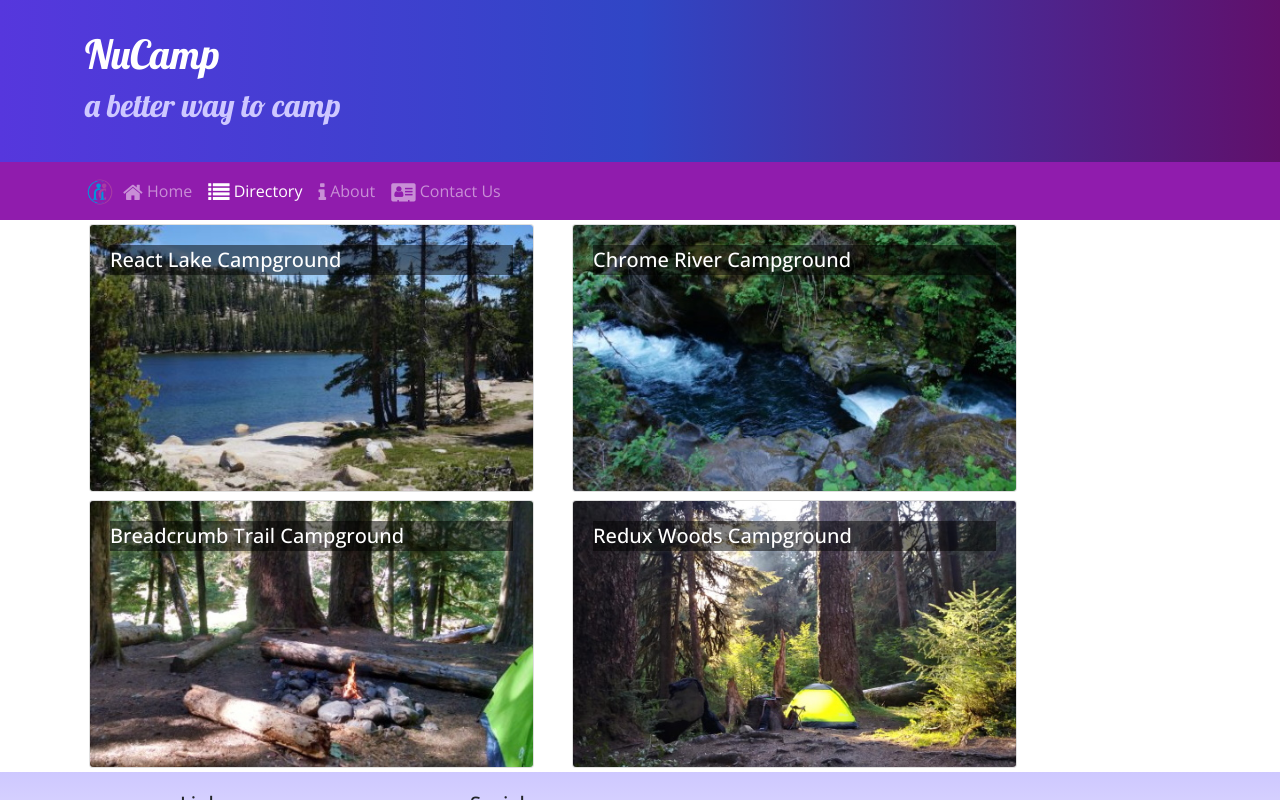
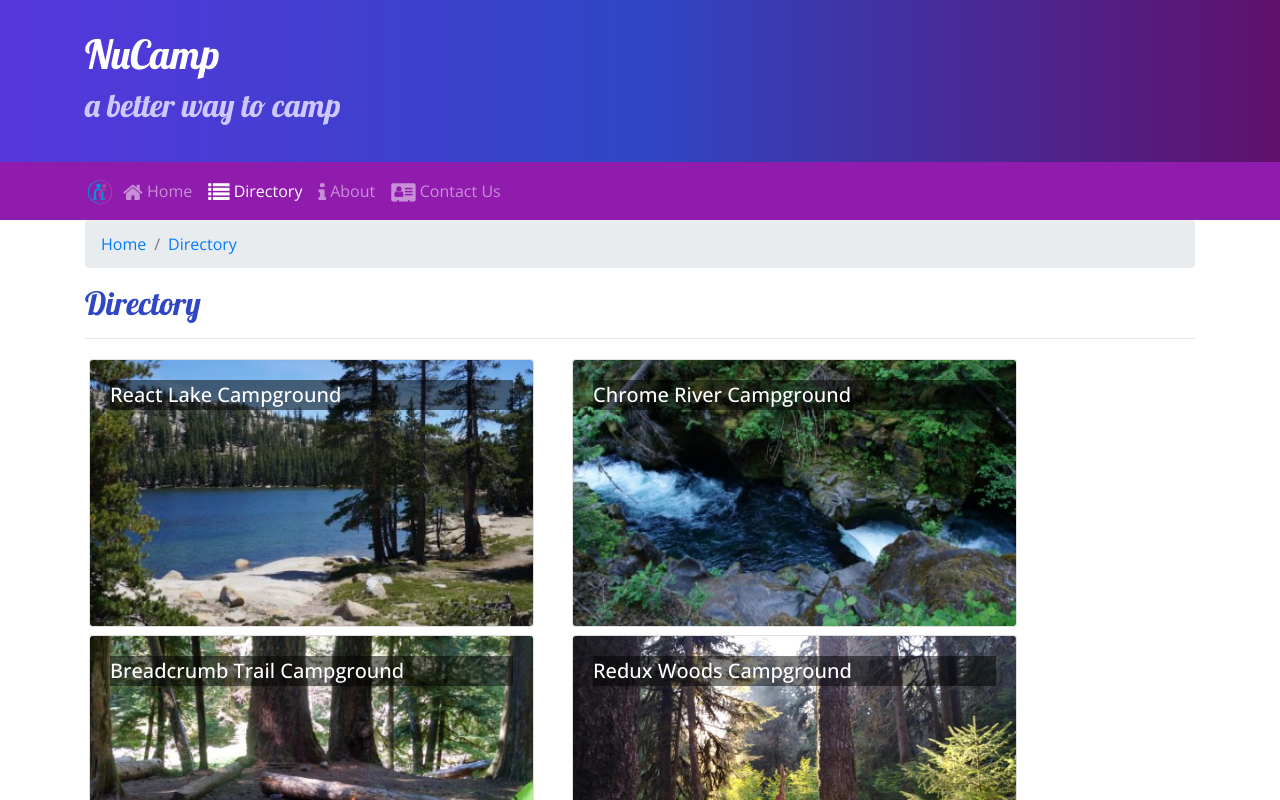
Before and after one commit to marcusedralin/React, a React (Create React App) app: page /directory in a window 1280 px wide. Shown: the top 800 px of the page. Built offline with nearby package versions, Linux system fonts and the light colour scheme.

Commit message:
Breadcrumbs

```diff
--- a/src/components/CampsiteInfoComponent.js
+++ b/src/components/CampsiteInfoComponent.js
@@ -1,5 +1,7 @@
 import React from 'react';
 import { Card, CardImg, CardText, CardBody, CardTitle } from 'reactstrap';
+import { Breadcrumb, BreadcrumbItem } from 'reactstrap';
+import { Link } from 'react-router-dom';
 
 
 
@@ -27,7 +29,6 @@
                 <Card>
                     <CardImg top src ={campsite.image} alt ={campsite.name} />
                     <CardBody>
-                        <CardTitle>{campsite.name}</CardTitle>
                         <CardText>{campsite.description}</CardText>
                     </CardBody>
                 </Card>
@@ -39,6 +40,20 @@
         if(props.campsite) {
             return(
                 <div className = "container">
+                    <div className="row">
+                <div className="col">
+                <Breadcrumb>
+                        <BreadcrumbItem>
+                            <Link to="/directory">Directory</Link>
+                        </BreadcrumbItem>
+                        <BreadcrumbItem>
+                            <Link active>{props.campsite.name}</Link>
+                        </BreadcrumbItem>
+                        </Breadcrumb>
+                    <h2>{props.campsite.name}</h2>
+                    <hr />
+                </div>
+            </div>
                     <div className = "row">
                         <RenderCampsite campsite={props.campsite} />
                         <RenderComments comments={props.comments} />
--- a/src/components/ContactComponent.js
+++ b/src/components/ContactComponent.js
@@ -1,10 +1,20 @@
 import React from 'react';
+import { Breadcrumb, BreadcrumbItem } from 'reactstrap';
+import { Link } from 'react-router-dom';
 
 function Contact(props) {
     return (
         <div className="container">
             <div className="row">
                 <div className="col">
+                <Breadcrumb>
+                            <BreadcrumbItem>
+                                <Link to="/home">Home</Link>
+                            </BreadcrumbItem>
+                            <BreadcrumbItem>
+                                <Link active>Contact Us</Link>
+                            </BreadcrumbItem>
+                        </Breadcrumb>
                     <h2>Contact Us</h2>
                     <hr />
                 </div>
--- a/src/components/DirectoryComponent.js
+++ b/src/components/DirectoryComponent.js
@@ -1,5 +1,5 @@
 import React from 'react';
-import { Card, CardImg, CardImgOverlay, CardTitle } from 'reactstrap';
+import { Card, CardImg, CardImgOverlay, CardTitle, Breadcrumb, BreadcrumbItem } from 'reactstrap';
 import { Link } from 'react-router-dom';
 
 function RenderDirectoryItem( {campsite} ) {
@@ -28,6 +28,20 @@
         return (
             <div className="container">
                 <div className="row">
+                    <div className="col">
+                        <Breadcrumb>
+                            <BreadcrumbItem>
+                                <Link to="/home">Home</Link>
+                            </BreadcrumbItem>
+                            <BreadcrumbItem>
+                                <Link active>Directory</Link>
+                            </BreadcrumbItem>
+                        </Breadcrumb>
+                        <h2>Directory</h2>
+                        <hr />
+                    </div>
+                </div>
+                <div className="row">
                     {directory}
                 </div>
 
```
Also changed, not shown: 1 other file (tests, documents, lock files or other folders).
